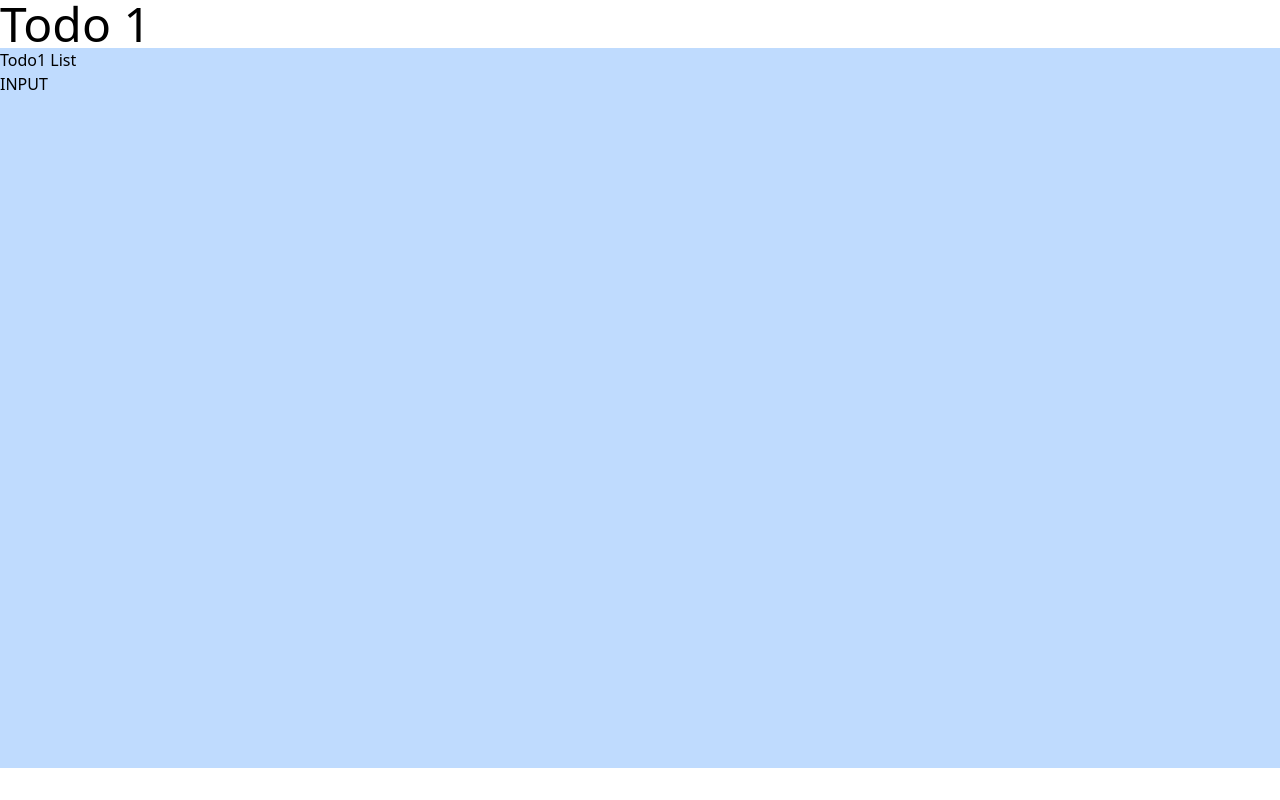
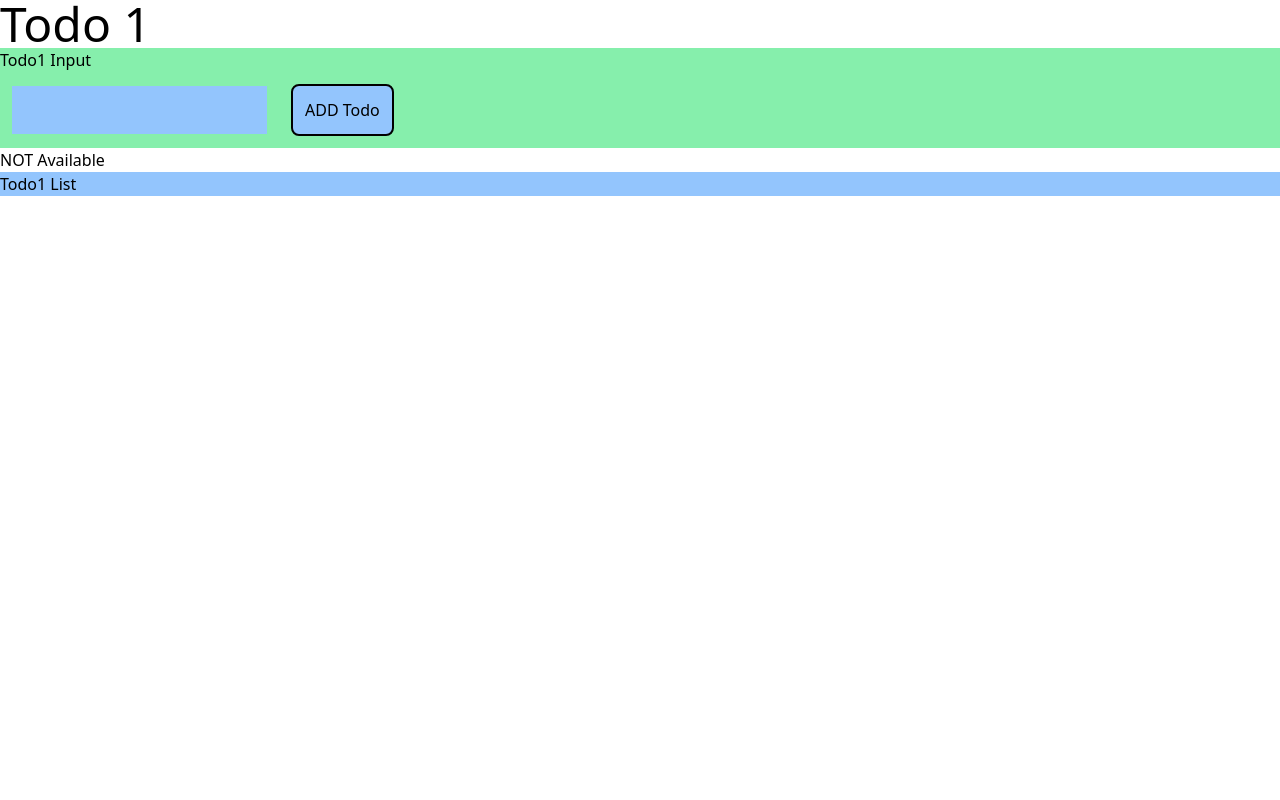
Before and after one commit to songsujung/r01, a React (Create React App) app: page / in a window 1280 px wide. Built offline with nearby package versions, Linux system fonts and the light colour scheme.

Commit message:
0630 Todo1 - step2 : CRUD

```diff
--- a/src/components/todo1/Todo1Input.js
+++ b/src/components/todo1/Todo1Input.js
@@ -1,27 +1,30 @@
 import { useState } from "react";
 
-const Todo1Input = ({changeView, addTodo}) => {
+const Todo1Input = ({addTodo}) => {
 
-    const [todo, setTodo] = useState({title:''})
+  const [todo, setTodo] = useState({title: ''})
 
   return (
-        <div className="w-full h-[90vh] bg-green-200">
+    <div className="w-full bg-green-300">
       <div>Todo1 Input</div>
       <div>
         <input
           className="m-3 p-3 bg-blue-300"
-                 type='text'
-                 name='title'
+          type="text"
+          name="title"
           value={todo.title}
           onChange={(e) => {
               todo.title = e.target.value
-                    setTodo ({...todo})
-                }} ></input>
+              setTodo({...todo})
+            }
+          }
+        />
+        {/* 클릭하면 index쪽으로 전달되어야 함 그래서 함수는 index에서 선언 */}
         <button
-                className="bg-blue-300 m-3 p-3 border-2"
+          className="bg-blue-300 m-3 p-3 border-2 border-black rounded-lg"
           onClick={() => {
             addTodo(todo)
-                    setTodo({title:''})
+            setTodo({title: ''})
           }}
         >
           ADD Todo
--- a/src/components/todo1/Todo1List.js
+++ b/src/components/todo1/Todo1List.js
@@ -1,10 +1,22 @@
-const Todo1List = ({changeView}) => {
+const Todo1List = ({requestView, todos}) => {
     return (
-        <div className="w-full h-[90vh] bg-blue-200">
-            <div>Todo1 List</div>
-            <button onClick={() => changeView("input")}>INPUT</button>
-        </div>
-     );
-}
+      <div className="w-full bg-blue-300">
+        <div>Todo1 List</div>
+        {/* 4번 */}
 
-export default Todo1List;
+        <ul>
+          {todos.map( t =>
+            <li
+              key={t.tno}
+              onClick={() => requestView(t.tno)}
+            >
+              {t.tno} - {t.title}
+            </li>
+          )}
+        </ul>
+
+      </div>
+    );
+  }
+
+  export default Todo1List;
--- a/src/components/todo1/Todo1Read.js
+++ b/src/components/todo1/Todo1Read.js
@@ -1,7 +1,40 @@
-const Todo1Read = ({changeView}) => {
+import { useEffect, useState } from "react";
+
+const Todo1Read = ({current, remove, modify}) => {
+
+    const [todo, setTodo] = useState(current)
+
+    useEffect(() => {
+        setTodo(current)
+    },[current])
+
+    if(!todo){
+        return <>NOT Available</>
+    }
+
     return (
-        <div className="w-full h-[90vh] bg-pink-300">
+        <div className="w-full bg-pink-300">
             <div>Todo1 Read</div>
+            <div>
+                {todo.tno}
+            </div>
+            <div>
+                <input
+                type='text'
+                name='title'
+                value={todo.title}
+                onChange={(e) =>{
+                    todo.title = e.target.value
+                    setTodo({...todo})
+                }}/>
+            </div>
+            <div>
+                <button className="m-1 p-2 bg-blue-300"
+                onClick={() => modify(todo)}>MOD</button>
+                <button className="m-1 p-2 bg-red-600"
+                onClick={() => remove(todo.tno)}
+                >DEL</button>
+            </div>
         </div>
      );
 }
--- a/src/components/todo1/index.js
+++ b/src/components/todo1/index.js
@@ -6,37 +6,42 @@
 
 const Todo1 = () => {
 
-    const [cmd, setCmd] = useState("list")
     const [todos, setTodos] = useState([])
 
-    const changeView = (str) => {
-        setCmd(str)
+    const [current, setCurrent] = useState(null)
+
+    const addTodo = (todoObj) => {
+        console.log( uuid(), todoObj)
+        setTodos([...todos, {tno:uuid(), ...todoObj}])
     }
 
-    const addTodo = (todoObj) => {
-
-        console.log( uuid(), todoObj)
-
-        setTodos([...todos, {tno:uuid(), ...todoObj}])
-        setCmd('list')
+    const requestView = (tno) => {
+        const target = todos.filter(todo => todo.tno === tno)[0]
+        console.log("requestView", target)
+        setCurrent(target)
     }
 
-    const getView = () => {
+    const remove = (tno) => {
+        setTodos(todos.filter(todo => todo.tno !== tno))
+        setCurrent(null)
+    }
 
-        if(cmd === 'list'){
-            return <Todo1List changeView={changeView}></Todo1List>
-        }else if(cmd === 'input'){
-            return <Todo1Input changeView={changeView} addTodo={addTodo}></Todo1Input>
-        }else if(cmd === 'read'){
-            return <Todo1Read changeView={changeView}></Todo1Read>
-        }
+    const modify = (modifiedTodo) => {
+        const target = todos.filter(todo => todo.tno === modifiedTodo.tno)[0]
+        target.title = modifiedTodo.title
+        setTodos([...todos])
+        setCurrent(null)
     }
+
+
 
     return (
         <>
         <div className="text-5xl">Todo 1</div>
         <div>
-            {getView()}
+        <Todo1Input addTodo={addTodo}></Todo1Input>
+        <Todo1Read current={current} remove={remove} modify={modify}></Todo1Read>
+        <Todo1List requestView={requestView} todos={todos}></Todo1List>
         </div>
         </>
      );
```
Lines whose indentation alone changed are shown as unchanged.
